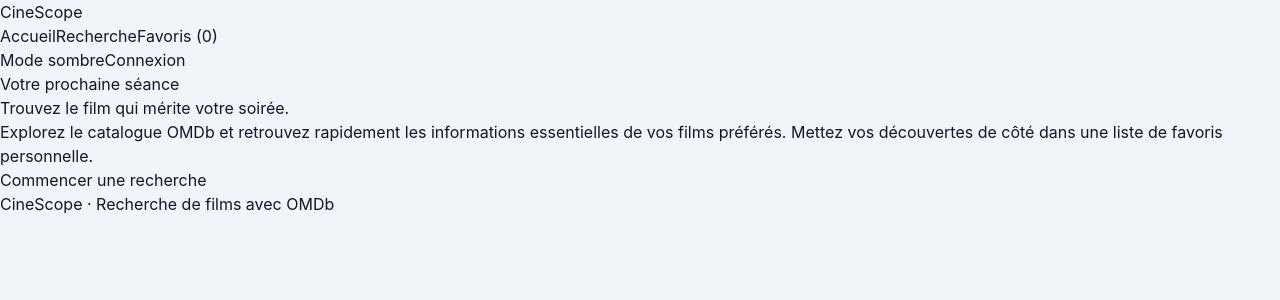
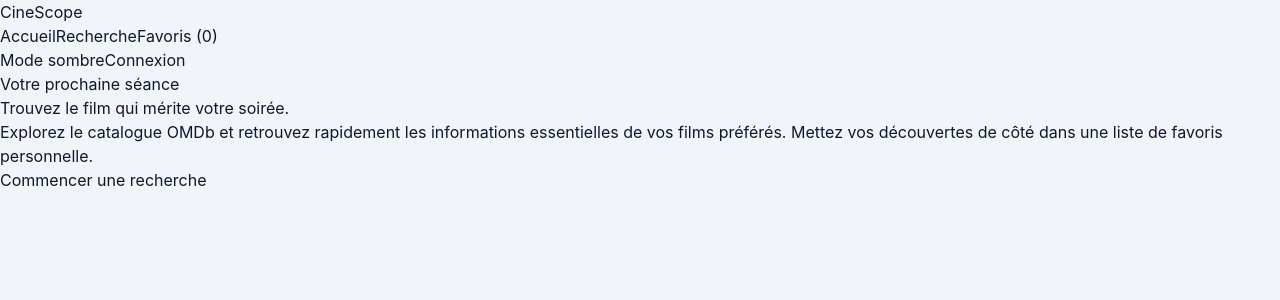
Before and after one commit to HOUDAED/Composants-typ-s-Tailwind-CSS, a React (Vite) app in the folder catalogue-films/: page / in a window 1280 px wide. Shown: the top 300 px of the page. Built offline with nearby package versions, Linux system fonts and the light colour scheme.

Commit message:
fix: remove unnecessary footer text in Layout component

```diff
--- a/catalogue-films/src/composants/Layout.tsx
+++ b/catalogue-films/src/composants/Layout.tsx
@@ -53,9 +53,7 @@
       </main>
 
       <footer className="border-t border-slate-200 bg-white">
-        <div className="mx-auto max-w-6xl px-4 py-5 text-sm text-slate-500 md:px-8">
-          CineScope · Recherche de films avec OMDb
-        </div>
+        <div className="mx-auto max-w-6xl px-4 py-5 text-sm text-slate-500 md:px-8" />
       </footer>
     </div>
   );
```
